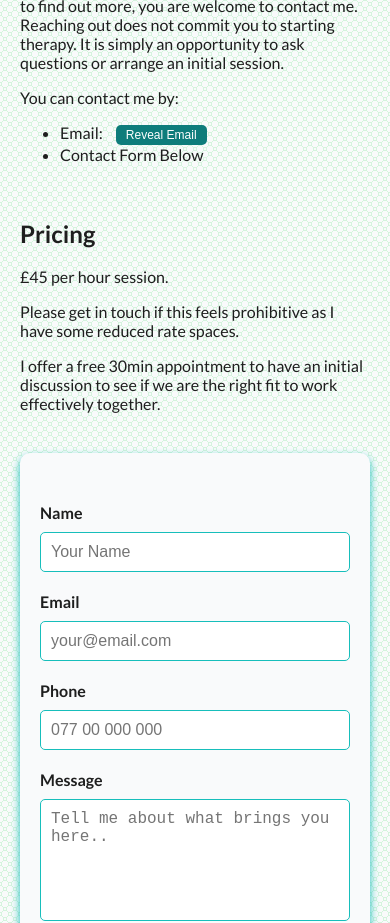
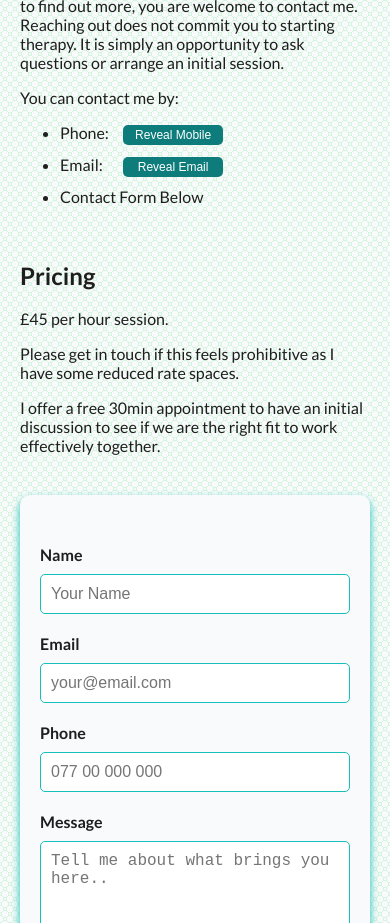
Before and after one commit to tris-rogers/ashley-rogers, a React (Vite) app: page / in a window 390 px wide. Shown: the part 4600-5523 px from the top of the page. Built offline with nearby package versions, Linux system fonts and the light colour scheme.

Commit message:
add mobile contact option

```diff
--- a/src/features/contact/contact-container.tsx
+++ b/src/features/contact/contact-container.tsx
@@ -1,5 +1,13 @@
 import { useState, type FormEvent } from "react";
 import Contact from "./contact";
+
+const EmailLink = ({email}:{email: string}) => {
+    return (
+        <a href={`mailto:${email}`} style={{color: "blue", textDecoration: "underline"}}>
+            {email}
+        </a>
+    );
+}
 
 const EmailButton = () => {
     const [revealedEmail, setRevealedEmail] = useState("");
@@ -47,12 +55,57 @@ const EmailButton = () => {
     )
 }
 
-const EmailLink = ({email}:{email: string}) => {
+const MobileLink = ({mobile}:{mobile: string}) => {
     return (
-        <a href={`mailto:${email}`} style={{color: "blue", textDecoration: "underline"}}>
-            {email}
+        <a href={`tel:${mobile}`} style={{color: "blue", textDecoration: "underline"}}>
+            {mobile}
         </a>
     );
+}
+const MobileButton = () => {
+    const [revealedMobile, setRevealedMobile] = useState("");
+    const [fetching, setFetching] = useState(false);
+    const fetchMobile = async () => {
+        setFetching(true);
+
+        try {
+            const response = await fetch("/revealMobile.php", {
+                method: "POST",
+                headers: {"Content-Type": "application/x-www-form-urlencoded"}
+            });
+
+            const email = await response.text();
+
+            if (!response.ok) {
+                throw new Error(email);
+            }
+            setRevealedMobile(email);
+
+            setFetching(false);
+        } catch (error) {
+            setFetching(false);
+            setRevealedMobile("");
+
+            if (error instanceof Error && !!error?.message) {
+                alert(error.message);
+            } else {
+                alert("Something went wrong. Please try again.");
+            }
+        }
+    }
+
+    if (!!revealedMobile) {
+        return <MobileLink mobile={revealedMobile} />;
+    }
+
+    return (
+        <button
+            className="reveal-mobile-button"
+            onClick={fetchMobile}
+        >
+            {fetching ? <i className="fas fa-spinner fa-spin"></i> : "Reveal Mobile"}
+        </button>
+    )
 }
 
 const ContactContainer = () => {
@@ -110,6 +163,7 @@ const ContactContainer = () => {
             setters={{ setName, setEmail, setPhone, setMessage }}
             canSubmit={Boolean(name.trim() && email.trim() && message.trim() && isValidEmail(email))}
             emailComponent={<EmailButton />}
+            mobileComponent={<MobileButton />}
         />
     )
 }
--- a/src/features/contact/contact.css
+++ b/src/features/contact/contact.css
@@ -45,8 +45,20 @@
             }
         }
     }
+    ul {
+        list-style-type: disc;
 
-    .reveal-email-button {
+         li {
+            margin: 10px 0;
+
+            span {
+                display: inline-block;
+                min-width: 50px;
+            }
+        }
+    }
+
+    .reveal-email-button, .reveal-mobile-button {
         padding: 3px 10px;
         font-size: 12px;
         background-color: var(--color-primary);
@@ -56,6 +68,7 @@
         cursor: pointer;
         transition: var(--animation-main);
         margin-left: 10px;
+        min-width: 100px;
 
         &:hover {
             box-shadow: var(--box-shadow-main);
--- a/src/features/contact/contact.tsx
+++ b/src/features/contact/contact.tsx
@@ -21,9 +21,10 @@ interface ContactProps {
 
     canSubmit: boolean;
     emailComponent: React.ReactNode;
+    mobileComponent: React.ReactNode;
 }
 
-const Contact = ({handleSubmit, data, setters, canSubmit, emailComponent}: ContactProps) => {
+const Contact = ({handleSubmit, data, setters, canSubmit, emailComponent, mobileComponent}: ContactProps) => {
     const { name, email, phone, message } = data;
     const { setName, setEmail, setPhone, setMessage } = setters;
 
@@ -40,8 +41,10 @@ const Contact = ({handleSubmit, data, setters, canSubmit, emailComponent}: Conta
                 </p>
                 <p>You can contact me by:</p>
                 <ul>
-                    <li>Email: {emailComponent}</li>
-                    {/* <li>Phone</li> */}
+                    <li><span>Phone:</span> {mobileComponent}</li>
+
+                    <li><span>Email:</span> {emailComponent}</li>
+
                     <li>Contact Form Below</li>
                 </ul>
 
```
